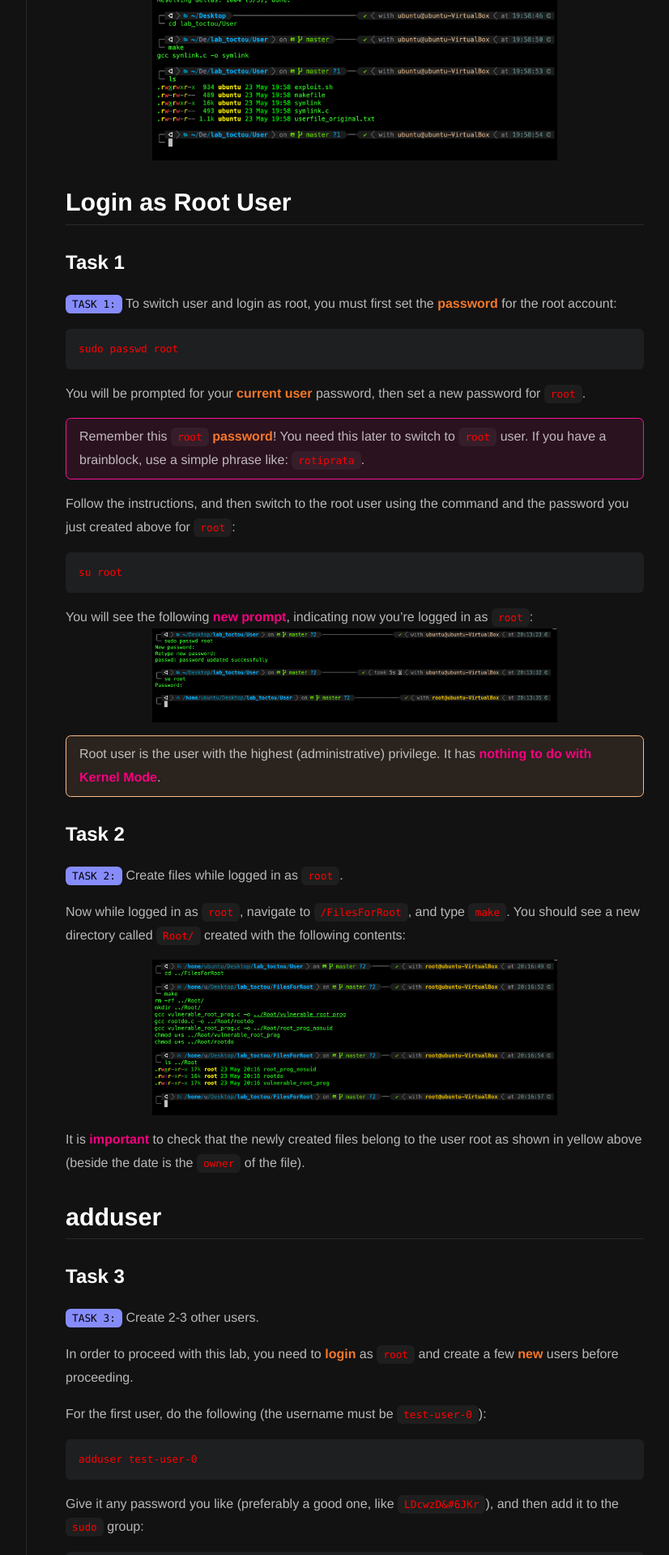
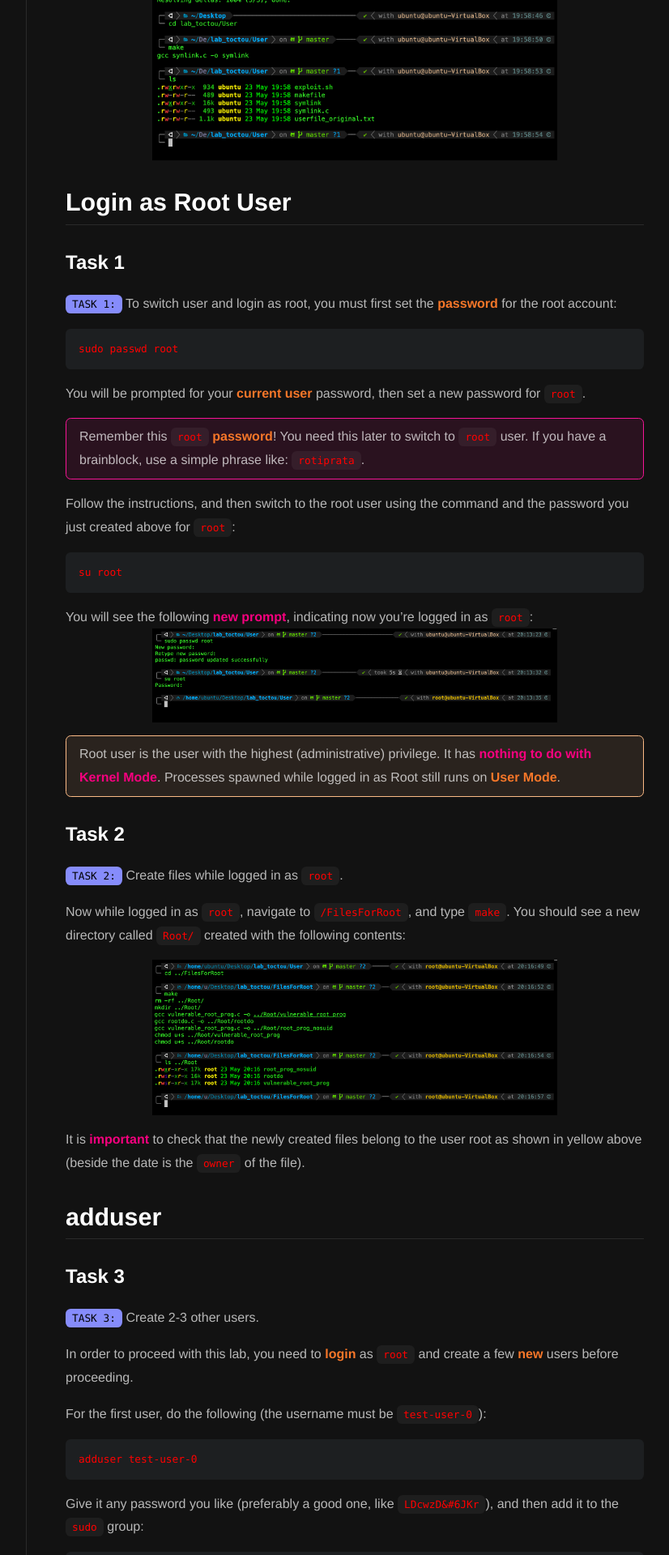
Before and after one commit to natalieagus/50005-2023, a Jekyll site: the page built from _os_labs/lab2_introduction.md, in a window 1280 px wide. Shown: the part 2016-3936 px from the top of the page at 81% size, without its empty margins (217-1043 px from the left). Built offline with Jekyll 4.4.1, drawn with Linux system fonts in a browser that asks for light colours; nearby versions of some CDN libraries.

Commit message:
feat: added usermode exp

```diff
--- a/_os_labs/lab2_introduction.md
+++ b/_os_labs/lab2_introduction.md
@@ -75,7 +75,7 @@ su root
 You will see the following <span style="color:#f7007f;"><b>new prompt</b></span>, indicating now you're logged in as `root`:
 <img src="/50005/assets/images/lab2/3.png"  class="center_seventy"/>
 
-Root user is the user with the highest (administrative) privilege. It has <span style="color:#f7007f;"><b>nothing to do with Kernel Mode</b></span>.
+Root user is the user with the highest (administrative) privilege. It has <span style="color:#f7007f;"><b>nothing to do with Kernel Mode</b></span>. Processes spawned while logged in as Root still runs on <span style="color:#f77729;"><b>User Mode</b></span>.
 {:.warning}
 
 
```
